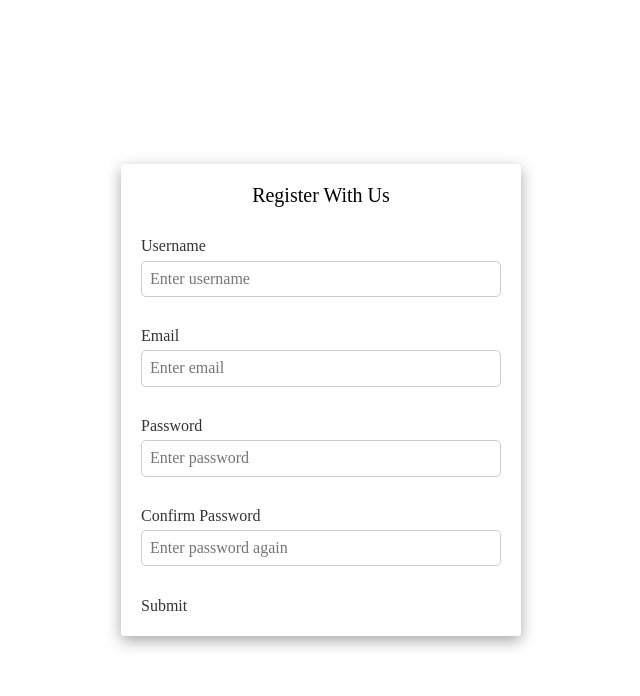
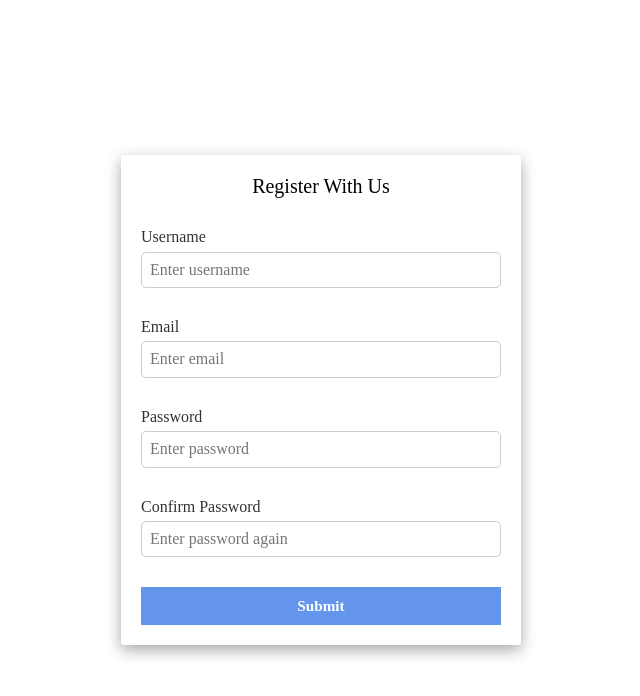
Before and after one commit to S-Yamamoto3215/web-sandbox, a website built with Parcel: page src/index.html in a window 1280 px wide. Shown: the whole page, without its empty margins (319-959 px from the left). Built offline with nearby package versions, Linux system fonts and the light colour scheme.

Commit message:
:art: : Styling submit button
To create a good-looking button

```diff
--- a/src/styles/index.scss
+++ b/src/styles/index.scss
@@ -41,5 +41,11 @@ main {
 }
 
 .form-btn {
-
+  color: #fff;
+  font-size: 0.95rem;
+  font-weight: bold;
+  width: 100%;
+  padding: 10px;
+  text-align: center;
+  background-color: cornflowerblue;
 }
```
